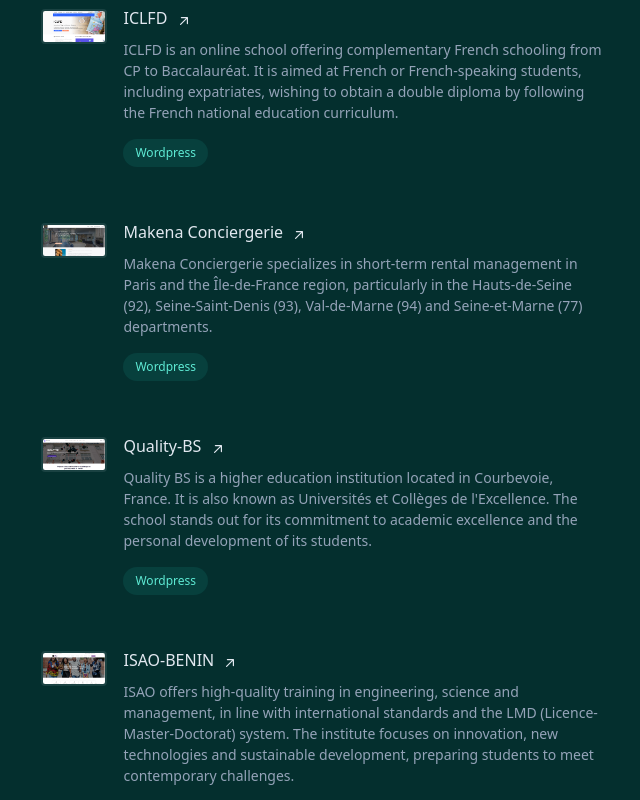
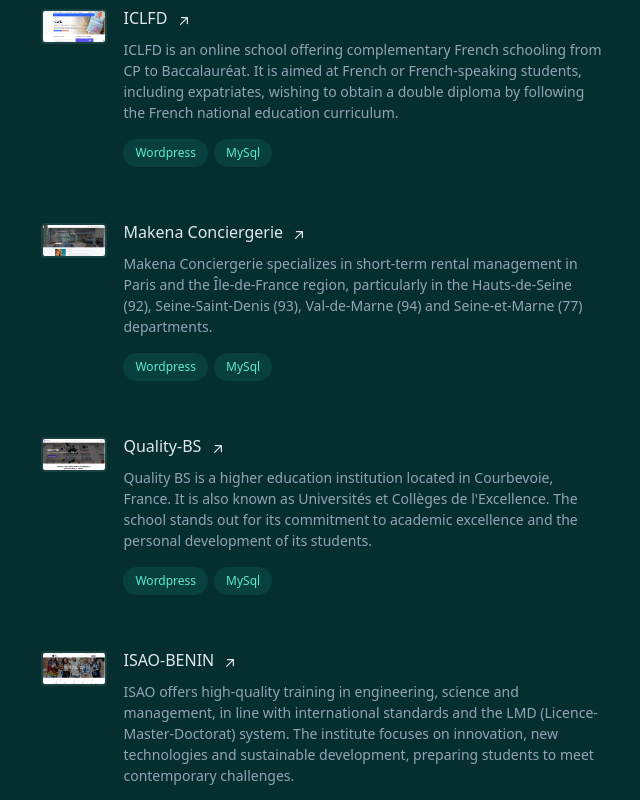
Before and after one commit to Harley755/portfolio-vuejs, a Vue app: page / in a window 1280 px wide. Shown: the part 2300-3100 px from the top of the page, without its empty margins (500-1140 px from the left). Built offline with nearby package versions, Linux system fonts and the light colour scheme.

Commit message:
Update ProjectComponent.vue

```diff
--- a/src/components/rigthSideComponents/ProjectComponent.vue
+++ b/src/components/rigthSideComponents/ProjectComponent.vue
@@ -30,7 +30,7 @@
           location: 'Paris, France',
           description:
             'ICLFD is an online school offering complementary French schooling from CP to Baccalauréat. It is aimed at French or French-speaking students, including expatriates, wishing to obtain a double diploma by following the French national education curriculum.',
-          technologies: ['Wordpress'],
+          technologies: ['Wordpress', 'MySql'],
           companyWebsite: 'https://www.iclfd.org',
         },
         {
@@ -40,7 +40,7 @@
           location: 'Paris, France',
           description:
             'Makena Conciergerie specializes in short-term rental management in Paris and the Île-de-France region, particularly in the Hauts-de-Seine (92), Seine-Saint-Denis (93), Val-de-Marne (94) and Seine-et-Marne (77) departments.',
-          technologies: ['Wordpress'],
+          technologies: ['Wordpress', 'MySql'],
           companyWebsite: 'https://makena-conciergerie.com/',
         },
         {
@@ -49,7 +49,7 @@
           company: 'Quality-BS',
           location: 'courbevoie, France',
           description: "Quality BS is a higher education institution located in Courbevoie, France. It is also known as Universités et Collèges de l'Excellence. The school stands out for its commitment to academic excellence and the personal development of its students.",
-          technologies: ['Wordpress'],
+          technologies: ['Wordpress', 'MySql'],
           companyWebsite: 'https://quality-bs.com/',
         },
         {
@@ -58,7 +58,7 @@
           company: 'ISAO',
           location: 'Cotonou, Bénin',
           description: "ISAO offers high-quality training in engineering, science and management, in line with international standards and the LMD (Licence-Master-Doctorat) system. The institute focuses on innovation, new technologies and sustainable development, preparing students to meet contemporary challenges.",
-          technologies: ['Wordpress'],
+          technologies: ['Wordpress', 'MySql'],
           companyWebsite: 'https://isao-benin.org/',
         },
         {
@@ -67,7 +67,7 @@
           company: 'HRDFO',
           location: 'Paris, France',
           description: "HRDFO is an NGO fighting poverty and inequality, with a particular focus on empowering women and girls. Its actions include emergency humanitarian aid, food security, access to drinking water, education, and support for communities faced with climate change.",
-          technologies: ['Wordpress'],
+          technologies: ['Wordpress', 'MySql'],
           companyWebsite: 'https://hrdfo.org/',
         },
         {
```
